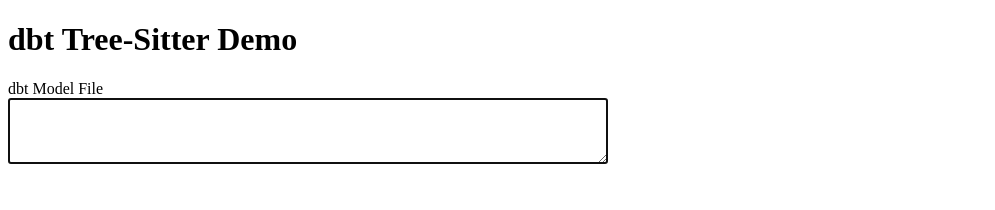
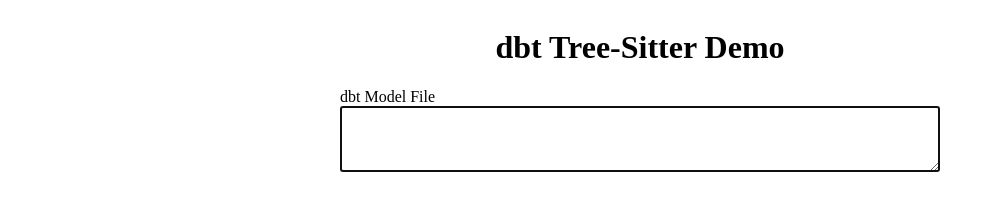
Before and after one commit to dbt-labs/dbt-extractor, a website: page demo/demo.html in a window 1280 px wide. Shown: the whole page, without its empty margins (0-995 px from the left). Drawn offline with Linux system fonts and the light colour scheme.

Commit message:
centered things

```diff
--- a/demo/demo.html
+++ b/demo/demo.html
@@ -7,17 +7,17 @@
         <link rel="stylesheet" href="style.css">
     </head>
     <body>
+        <div class="center-flex">
             <h1>dbt Tree-Sitter Demo</h1>
-
-        <div class="flex-container">
+            <div class="vertical-flex">
                 <label for="w3review">dbt Model File</label>
-            <textarea id="model" name="model" rows="4" cols="50" autofocus=autofocus>
-            </textarea>
+                <textarea id="model" name="model" rows="4" cols="50" autofocus=autofocus></textarea>
                 <text id="time"></text>
                 <text id="error"></text>
                 <text id="refs"></text>
                 <text id="sources"></text>
                 <text id="configs"></text>
+            </div>
         </div>
     </body>
 </html>
--- a/demo/style.css
+++ b/demo/style.css
@@ -1,8 +1,16 @@
 
-.flex-container {
+.vertical-flex {
     display: flex;
     align-items: left;
     text-align: left;
     flex-direction: column;
     width: 600px;
 }
+
+.center-flex {
+    display: flex;
+    align-items: center;
+    text-align: center;
+    flex-direction: column;
+    width: 100%;
+}
```
Lines whose indentation alone changed are shown as unchanged.
